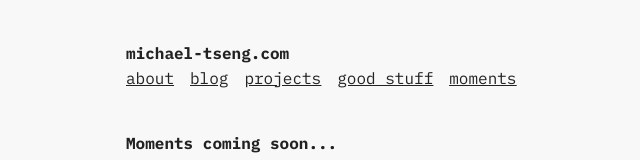
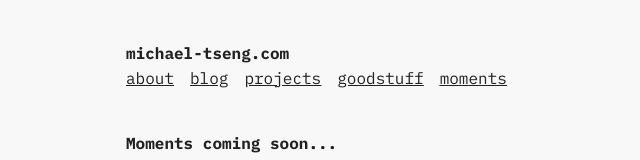
Before and after one commit to tsengtinghan/michael-tseng.com, a Next.js app: page /moments in a window 1280 px wide. Shown: the top 160 px of the page, without its empty margins (194-834 px from the left). Built offline with nearby package versions, Linux system fonts and the light colour scheme.

Commit message:
style change

```diff
--- a/app/components/navbar.tsx
+++ b/app/components/navbar.tsx
@@ -12,7 +12,7 @@ export default function Navbar() {
         <Link href="/about">about</Link>
         <Link href="/blog">blog</Link>
         <Link href="/projects">projects</Link>
-        <Link href="/goodstuff">good stuff</Link>
+        <Link href="/goodstuff">goodstuff</Link>
         <Link href="/moments">moments</Link>
       </nav>
     </div>
```
